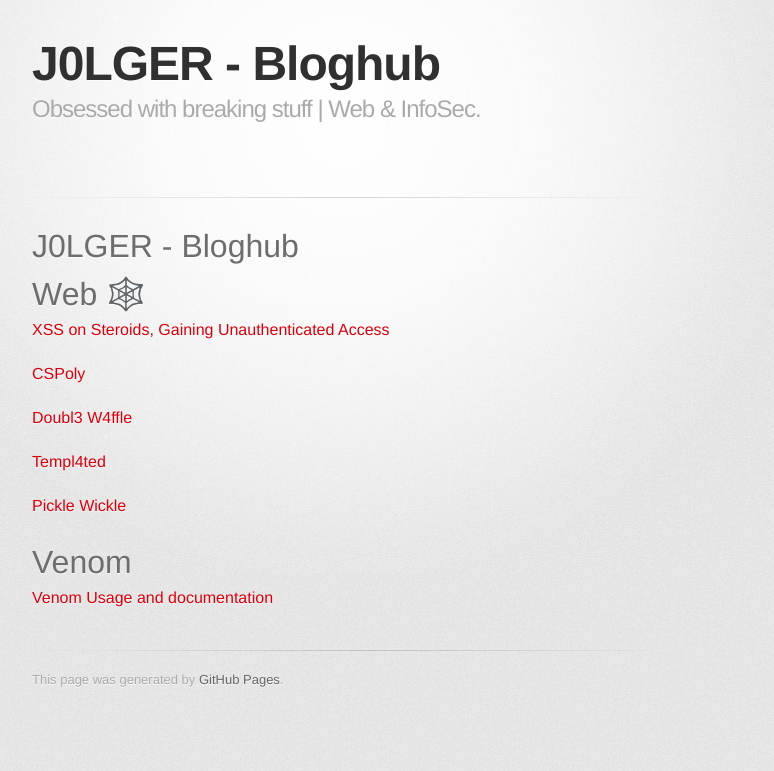
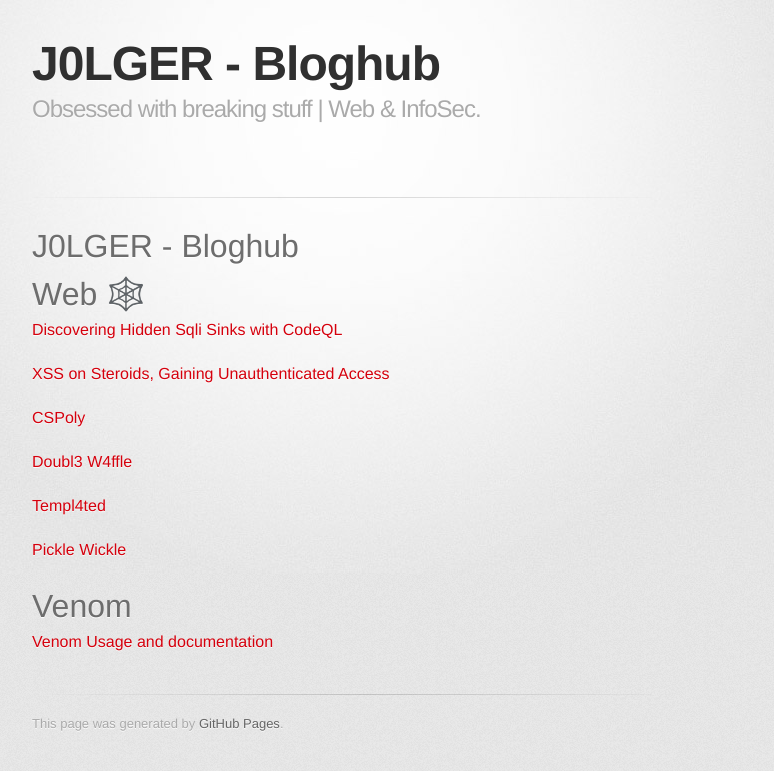
Before and after one commit to J0LGER/bloghub, a Jekyll site: the page built from index.md, in a window 1280 px wide. Shown: the top 771 px of the page, without its empty margins (298-1072 px from the left). Built offline with Jekyll 4.4.1, drawn with Linux system fonts in a browser that asks for light colours; some web fonts are replaced.

Commit message:
chore: fixed index.md

```diff
--- a/index.md
+++ b/index.md
@@ -5,6 +5,8 @@ layout: default
 # J0LGER - Bloghub
 
 # Web 🕸️
+
+[Discovering Hidden Sqli Sinks with CodeQL](bloghub/Disovering-Hidden-Sqli-Sinks-With-CodeQL/)
 
 [XSS on Steroids, Gaining Unauthenticated Access](bloghub/xss-on-steroids/)
 
```
